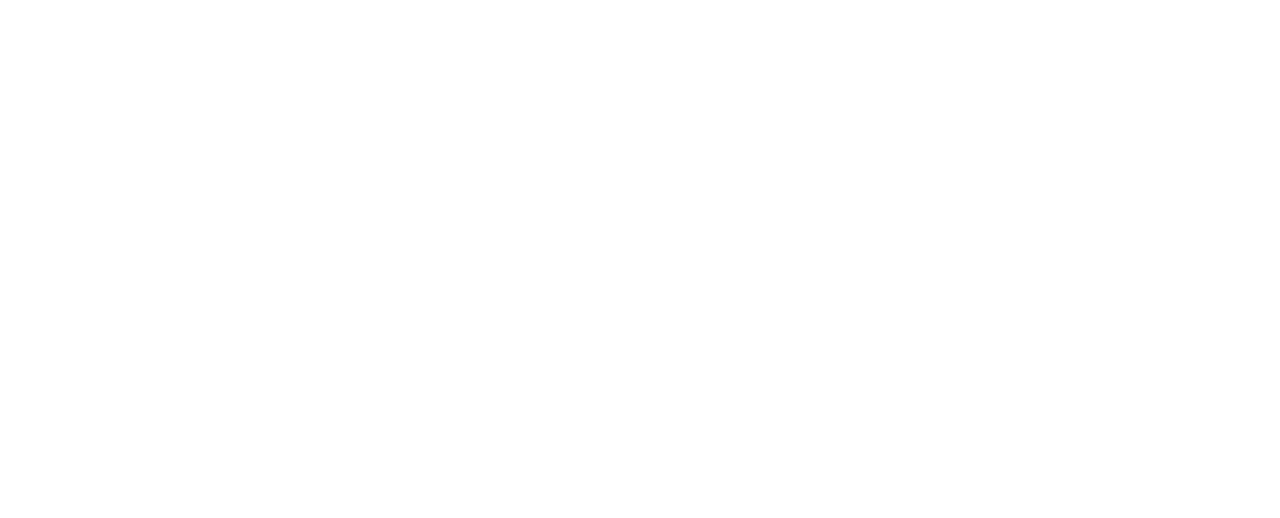
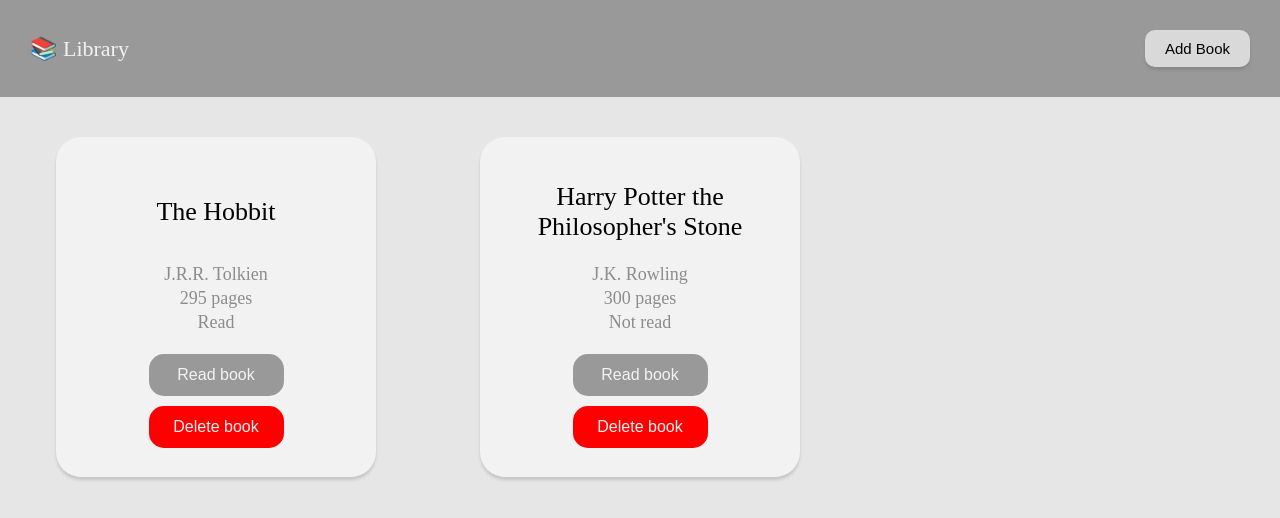
Before and after one commit to amy-justice/odin-library, a plain HTML site: page index.html in a window 1280 px wide. Drawn offline with Linux system fonts and the light colour scheme.

Commit message:
Load Library to DOM

```diff
--- a/index.html
+++ b/index.html
@@ -6,9 +6,19 @@
     <meta name="viewport" content="width=device-width, initial-scale=1.0">
     <title>Library</title>
 
-    <script src="index.js"></script>
+    <script src="index.js" defer></script>
+    <link rel="stylesheet" href="styles.css" />
 </head>
 <body>
+    <div id="top-bar">
+        <div id="page-title">📚 Library</div>
+        <button id="add-book-button">Add Book</button>
+    </div>
 
+    <div id="library-container">
+
+
+
+    </div>
 </body>
 </html>
--- a/index.js
+++ b/index.js
@@ -1,4 +1,46 @@
-let library = [];
+let library = [
+    {
+        "title": "The Hobbit",
+        "author": "J.R.R. Tolkien",
+        "pages": 295,
+        "read": true
+    },
+    {
+        "title": "Harry Potter the Philosopher's Stone",
+        "author": "J.K. Rowling",
+        "pages": 300,
+        "read": false
+    }
+];
+
+libraryContainer = document.getElementById('library-container');
+
+fillLibrary = (library) => {
+    for (i = 0; i < library.length; i++) {
+        newBook = `
+            <div class="book-container">
+
+                <div class="book-title">
+                    ${library[i].title}
+                </div>
+
+                <div class="book-info">
+                    ${library[i].author} <br />
+
+                    ${library[i].pages} pages<br />
+
+                    ${library[i].read ? 'Read' : 'Not read'}
+                </div>
+
+                <div class="book-buttons">
+                    <button class="book-btn read">Read book</button>
+                    <button class="book-btn delete">Delete book</button>
+                </div>
+            </div>
+        `
+        libraryContainer.innerHTML += newBook;
+    }
+}
 
 function Book(title, author, pages, read) {
     this.title = title
@@ -10,10 +52,13 @@ function Book(title, author, pages, read) {
     }
 }
 
-function addBookToLibrary(book) {
+function addBookToLibrary(library, book) {
     library.push(book);
 }
 
-const theHobbit = new Book('The Hobbit', 'JRR Tolkien', '295', false)
+fillLibrary(library);
 
-console.log(theHobbit.info())
+// const theHobbit = new Book('The Hobbit', 'JRR Tolkien', '295', false)
+
+// console.log(theHobbit.info())
+// console.log(library);
--- a/styles.css
+++ b/styles.css
@@ -0,0 +1,119 @@
+* {
+    margin: 0;
+    padding: 0;
+    box-sizing: border-box;
+}
+
+body {
+    font-family: 'sans-serif';
+    height: 100vh;
+    background-color: hsl(0, 0%, 90%);
+}
+
+#top-bar {
+    background-color: hsl(0, 0%, 60%);
+    padding: 30px;
+    display: flex;
+    justify-content: space-between;
+    align-items: center;
+}
+
+#page-title {
+    font-size: 22px;
+    color: hsl(0, 0%, 95%);
+}
+
+#add-book-button {
+    background-color: hsl(0, 0%, 85%);
+    padding: 10px 20px;
+    border-radius: 10px;
+    border: none;
+    font-size: 15px;
+    box-shadow: 0px 3px 3px hsla(0, 0%, 30%, 0.2);
+}
+
+button:hover {
+    cursor: pointer;
+}
+
+#library-container {
+    margin: 40px 20px;
+    gap: 2rem;
+    display: grid;
+    align-items: center;
+    justify-items: center;
+}
+
+.book-container {
+    background-color: hsl(0, 0%, 95%);
+    padding: 35px 25px;
+    border-radius: 25px;
+    width: 320px;
+    min-height: 340px;
+    max-height: 340px;
+    display: flex;
+    flex-direction: column;
+    justify-content: space-between;
+    box-shadow: 0px 3px 3px hsla(0, 0%, 30%, 0.2);
+}
+
+.book-title {
+    font-size: 26px;
+    padding: 0 10px;
+    text-align: center;
+    min-height: 80px;
+    word-wrap: break-word;
+    display: flex;
+    align-items: center;
+    justify-content: center;
+}
+
+.book-info {
+    margin: 10px 0px 20px;
+    text-align: center;
+    line-height: 24px;
+    font-size: 18px;
+    color: hsl(0, 0%, 55%);
+}
+
+.book-buttons {
+    display: flex;
+    flex-direction: column;
+    justify-content: center;
+    align-items: center;
+    gap: 10px 0;
+}
+
+.book-btn {
+    padding: 12px 16px;
+    font-size: 16px;
+    color: hsl(0, 0%, 95%);
+    border-radius: 15px;
+    border: none;
+    width: 50%;
+}
+
+.book-btn.read {
+    background-color: hsl(0, 0%, 60%);
+}
+
+.book-btn.not-read {
+    background-color: hsl(0, 0%, 30%);
+}
+
+.book-btn.delete {
+    background-color: red;
+}
+
+
+@media (min-width: 700px) {
+    #library-container { grid-template-columns: repeat(2, 1fr); }
+}
+
+@media (min-width: 1100px) {
+    #library-container { grid-template-columns: repeat(3, 1fr); }
+}
+
+@media (min-width: 1500px) {
+    #library-container { grid-template-columns: repeat(4, 1fr); }
+}
```
